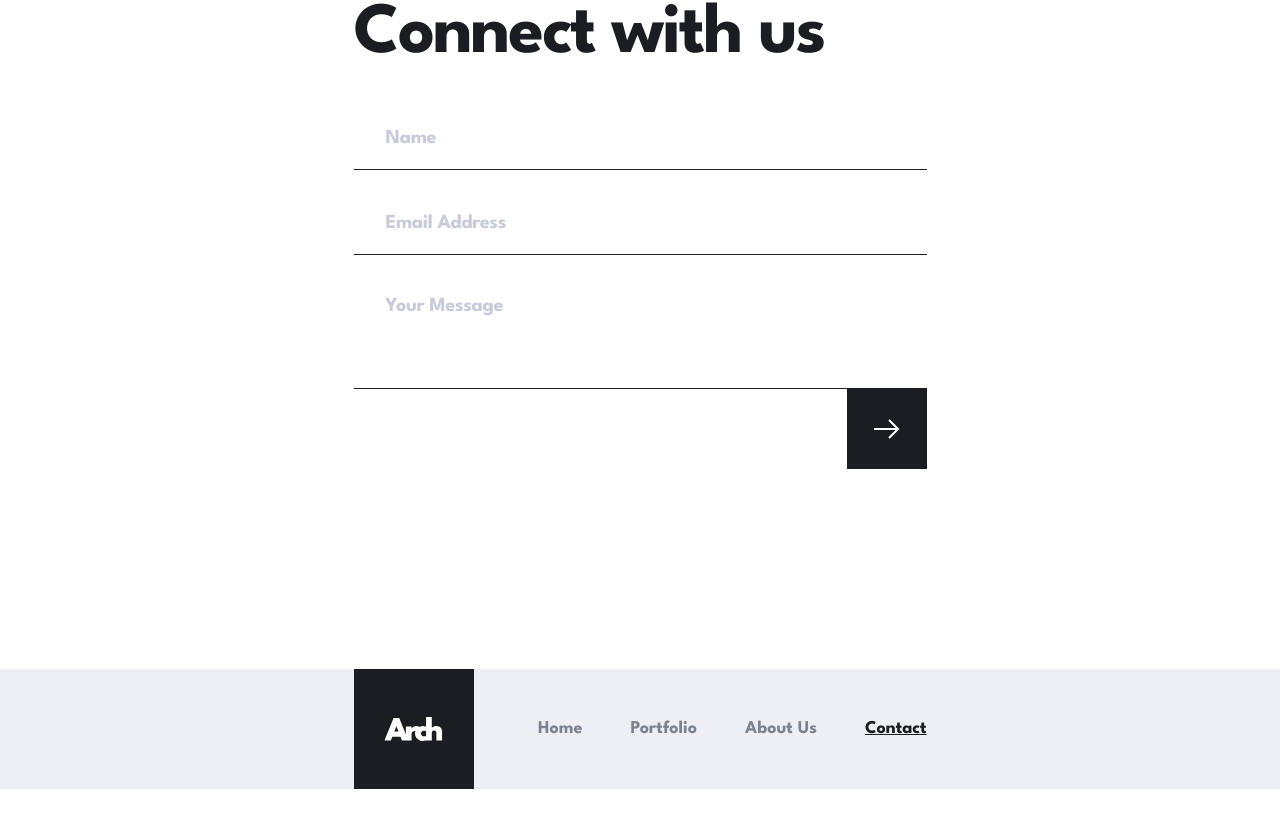
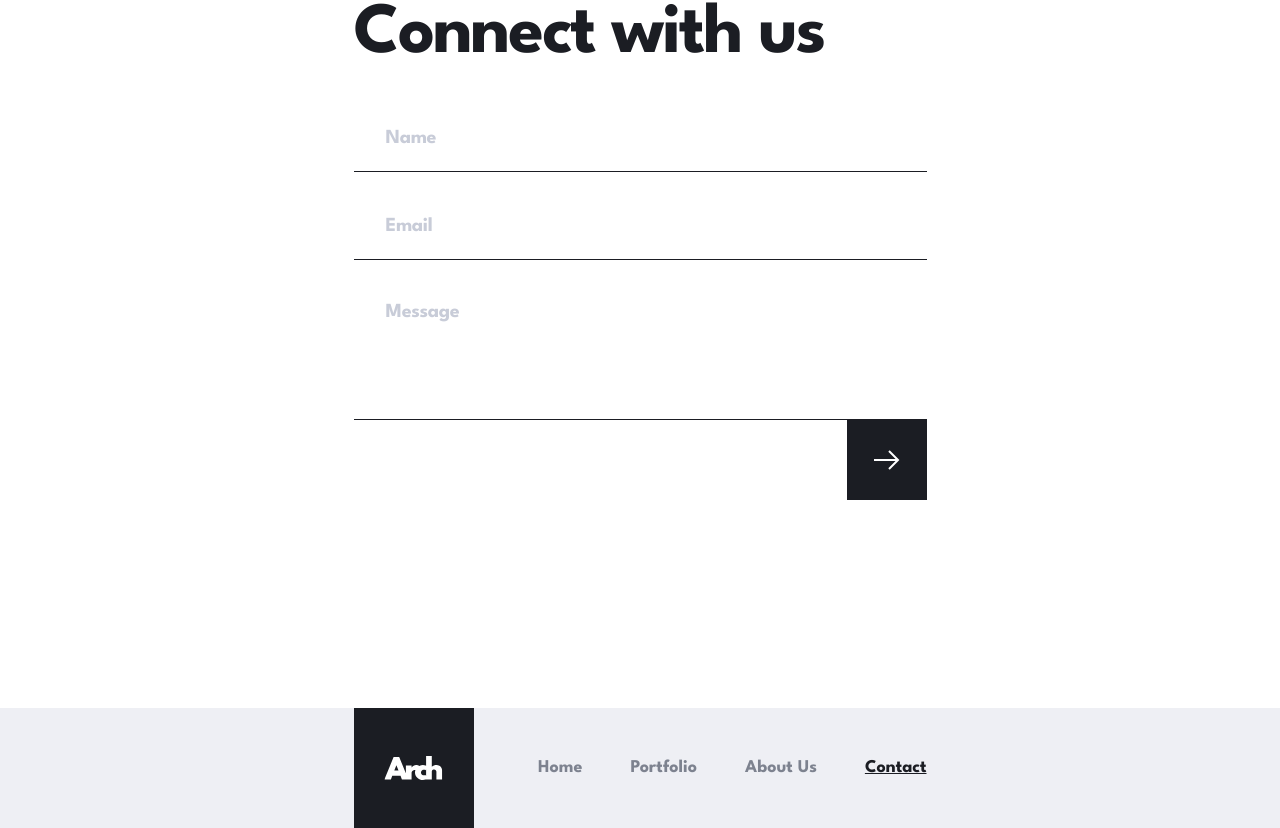
Before and after one commit to richieAiello/arch-studio-website, a React (Vite) app: page /contact in a window 1280 px wide. Shown: the part 2639-3467 px from the top of the page. Before the commit the page ends 3428 px from the top, so only its background shows below. Built offline with nearby package versions, Linux system fonts and the light colour scheme.

Commit message:
Refactored ContactForm.jsx.
Created CustomInput.jsx CustomTextArea.jsx and formData.js.

```diff
--- a/src/components/contact/ContactForm.jsx
+++ b/src/components/contact/ContactForm.jsx
@@ -1,15 +1,11 @@
-import { useState } from 'react';
-import { Formik, Form, Field, ErrorMessage } from 'formik';
-import * as Yup from 'yup';
+import { Formik, Form } from 'formik';
+import { initialValues, validation } from './formData';
+import CustomInput from './CustomInput';
+import CustomTextArea from './CustomTextArea';
 import '../../styles/form.css';
 import arrow from '../../assets/arrow.svg';
-import clsx from 'clsx';
 
 const ContactForm = props => {
-  const [nameError, setNameError] = useState(false);
-  const [emailError, setEmailError] = useState(false);
-  const [msgError, setMsgError] = useState(false);
-
   return (
     <section className="container mb-[13.25rem] md:mb-[17.5rem] lg:mb-[15rem] lg:grid lg:grid-cols-[auto,730px]">
       <h2
@@ -19,81 +15,41 @@ const ContactForm = props => {
         Connect with us
       </h2>
       <Formik
-        initialValues={{
-          fullName: '',
-          email: '',
-          message: '',
-        }}
-        validationSchema={Yup.object({
-          fullName: Yup.string()
-            .matches(/^[a-z ,.'-]+$/i, 'Letters only')
-            .max(24, 'Must be 24 characters or less')
-            .required('Name required.'),
-          email: Yup.string()
-            .email('Invalid email')
-            .required('Email required.'),
-          message: Yup.string()
-            .max(200, 'Must be 200 characters or less.')
-            .required('Message required.'),
-        })}
-        onSubmit={(values, { setSubmitting }) => {
+        initialValues={initialValues}
+        validationSchema={validation}
+        onSubmit={(values, { setSubmitting, resetForm }) => {
           setTimeout(() => {
             alert(JSON.stringify(values, null, 2));
             setSubmitting(false);
+            resetForm();
           }, 400);
         }}
       >
         <Form className="form">
-          <div className="form__wrapper">
-            <label htmlFor="fullName" className="ninja">
-              Please enter your name.
-            </label>
-            <Field
-              name="fullName"
+          <CustomInput
+            label="Please provided your name."
+            name="name"
             type="text"
             placeholder="Name"
-              className="form__input"
           />
-            <div style={{ color: 'red' }}>
-              <ErrorMessage name="fullName">
-                {msg => <div className="form__error">{msg}</div>}
-              </ErrorMessage>
-            </div>
-          </div>
-          <div className="form__wrapper">
-            <label htmlFor="email" className="ninja">
-              Please enter your email address.
-            </label>
-            <Field
+          <CustomInput
+            label="Please provide your email address."
             name="email"
             type="email"
-              className="form__input"
-              placeholder="Email Address"
+            placeholder="Email"
           />
-            <ErrorMessage name="email">
-              {msg => <div className="form__error">{msg}</div>}
-            </ErrorMessage>
-          </div>
-          <div className="form__wrapper--message">
-            <label htmlFor="message" className="ninja">
-              Provide a message to us(Optional).
-            </label>
-            <Field
+          <CustomTextArea
+            label="Please send us your message."
             name="message"
-              as="textarea"
-              className="form__input--message"
-              placeholder="Your Message"
+            rows="5"
+            placeholder="Message"
           />
-            <ErrorMessage name="message">
-              {msg => <div className="form__error">{msg}</div>}
-            </ErrorMessage>
-          </div>
           <button
             type="submit"
             aria-label="Submit form."
             className="form__submit"
           >
-            <img src={arrow} alt="" />
+            <img src={arrow} alt="" className="inline-block" />
           </button>
         </Form>
       </Formik>
--- /dev/null
+++ b/src/components/contact/CustomInput.jsx
@@ -0,0 +1,29 @@
+import { useField, ErrorMessage } from 'formik';
+import clsx from 'clsx';
+
+const CustomInput = ({ label, ...props }) => {
+  const [field, meta] = useField(props);
+
+  return (
+    <div className="form__wrapper">
+      <label htmlFor={field.name} className="ninja">
+        {label}
+      </label>
+      <input
+        {...field}
+        {...props}
+        className={`
+          form__input
+          ${clsx({
+            'form__input--error': meta.touched && meta.error,
+          })}
+        `}
+      />
+      <ErrorMessage name={field.name}>
+        {msg => <div className="form__error">{msg}</div>}
+      </ErrorMessage>
+    </div>
+  );
+};
+
+export default CustomInput;
--- /dev/null
+++ b/src/components/contact/CustomTextArea.jsx
@@ -0,0 +1,30 @@
+import { useField, ErrorMessage } from 'formik';
+import clsx from 'clsx';
+
+const CustomTextArea = ({ label, rows, ...props }) => {
+  const [field, meta] = useField(props);
+
+  return (
+    <div className="form__wrapper--message">
+      <label htmlFor={field.name} className="ninja">
+        {label}
+      </label>
+      <textarea
+        {...field}
+        {...props}
+        rows={rows}
+        className={`
+          form__input--message
+          ${clsx({
+            'form__input--error': meta.touched && meta.error,
+          })}
+        `}
+      />
+      <ErrorMessage name={field.name}>
+        {msg => <div className="form__error--message">{msg}</div>}
+      </ErrorMessage>
+    </div>
+  );
+};
+
+export default CustomTextArea;
--- /dev/null
+++ b/src/components/contact/formData.js
@@ -0,0 +1,16 @@
+import * as Yup from 'yup';
+
+export const initialValues = { name: '', email: '', message: '' };
+
+export const validation = Yup.object({
+  name: Yup.string()
+    .matches(/^[a-z ,.'-]+$/i, 'Letters only')
+    .max(24, 'Must be 24 characters or less')
+    .required('Name required.'),
+  email: Yup.string()
+    .email('Invalid email')
+    .required('Email required.'),
+  message: Yup.string()
+    .max(200, 'Must be 200 characters or less.')
+    .required('Message required.'),
+});
--- a/src/components/footer/Footer.jsx
+++ b/src/components/footer/Footer.jsx
@@ -3,7 +3,7 @@ import FooterList from './FooterList';
 
 const Footer = props => {
   return (
-    <footer className="bg-silver-custom pb-12 md:pb-0 md:h-[7.5rem]">
+    <footer className="bg-silver-custom pb-12 md:pb-0 md:h-[7.5rem] mt-auto">
       <div className="container relative flex justify-center md:justify-end md:items-center md:h-full">
         <div
           className="bg-black-custom flex items-center justify-center w-[7.5rem] h-[7.5rem]
--- a/src/index.css
+++ b/src/index.css
@@ -36,6 +36,8 @@
 /***********************************************
   Base/Global Styles
 ***********************************************/
+/* Keeps footer at bottom of page on zoom-out. */
+/* Footer gets margin-top: auto. */
 #root {
   min-height: 100vh;
   display: flex;
--- a/src/styles/form.css
+++ b/src/styles/form.css
@@ -5,30 +5,18 @@
 }
 
 .form__wrapper {
-  position: relative;
-  height: 42px;
   margin-bottom: 2.6875rem;
-}
-
-.form__wrapper--message {
-  position: relative;
-  height: 92px;
 }
 
 .form__input,
 .form__input--message {
   color: #1b1d23;
   width: 100%;
-  height: 100%;
   border-bottom: 1px solid #1b1d23;
   font-size: 1.25rem;
   line-height: 1.15rem;
   letter-spacing: -0.31px;
-  padding-left: 2rem;
-}
-
-.form__input {
-  padding-bottom: 1.25rem;
+  padding: 0 1rem 1.5rem 1rem;
 }
 
 .form__input--message {
@@ -37,29 +25,48 @@
 
 .form__input::placeholder,
 .form__input--message::placeholder {
+  padding-left: 1rem;
   color: #c8ccd8;
 }
 
-.form__error {
+.form__input--error {
+  color: #df5656;
+  border-color: #df5656;
+}
+
+.form__input--error::placeholder {
+  color: rgba(223, 86, 86, 75%);
+}
+
+.form__error,
+.form__error--message {
+  position: absolute;
   font-size: 1.125rem;
   line-height: 1.035rem;
   letter-spacing: -0.28px;
   color: #df5656;
-  position: absolute;
-  right: 0;
-  bottom: 0.5rem;
+}
+
+.form__error {
+  padding-top: 0.75rem;
+}
+
+.form__error--message {
+  margin-right: 6rem;
+  padding-top: 0.3rem;
 }
 
 .form__submit {
   position: absolute;
   right: 0;
+  bottom: -4.5rem;
   height: 5rem;
   width: 5rem;
   display: flex;
   justify-content: center;
   align-items: center;
   background-color: #1b1d23 !important;
-  transition: all 250ms;
+  transition: all 300ms;
 }
 
 .form__submit:hover,
```
Lines whose indentation alone changed are shown as unchanged.
